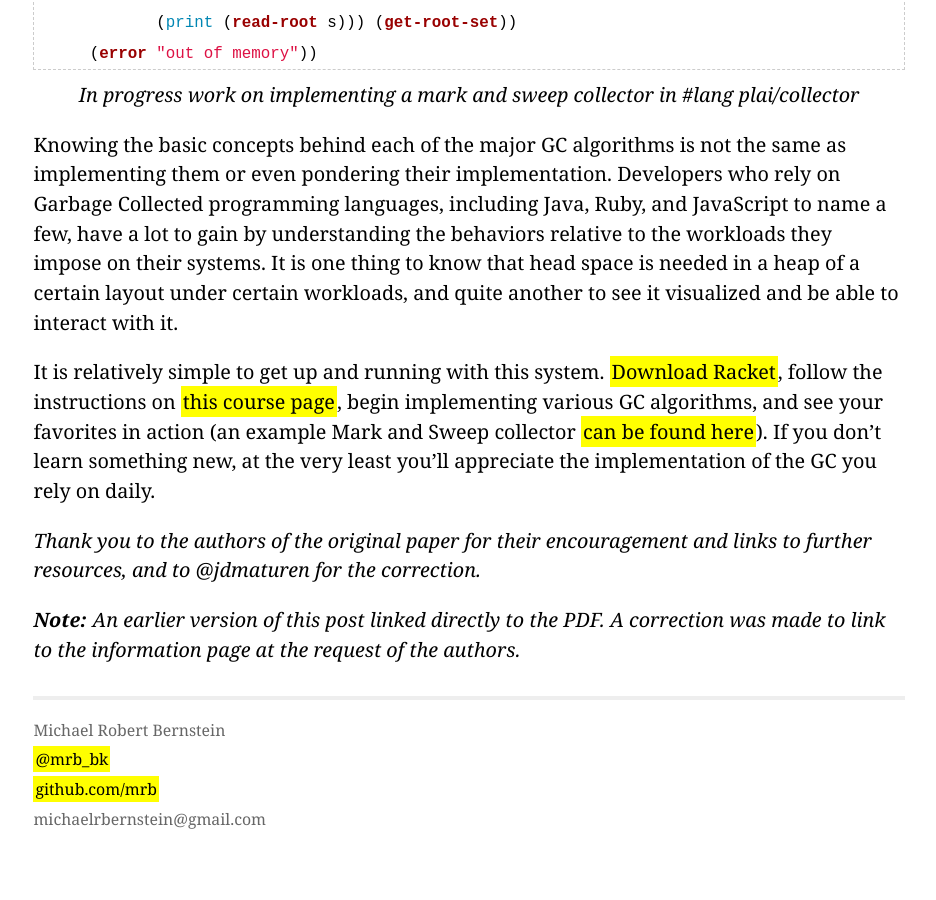
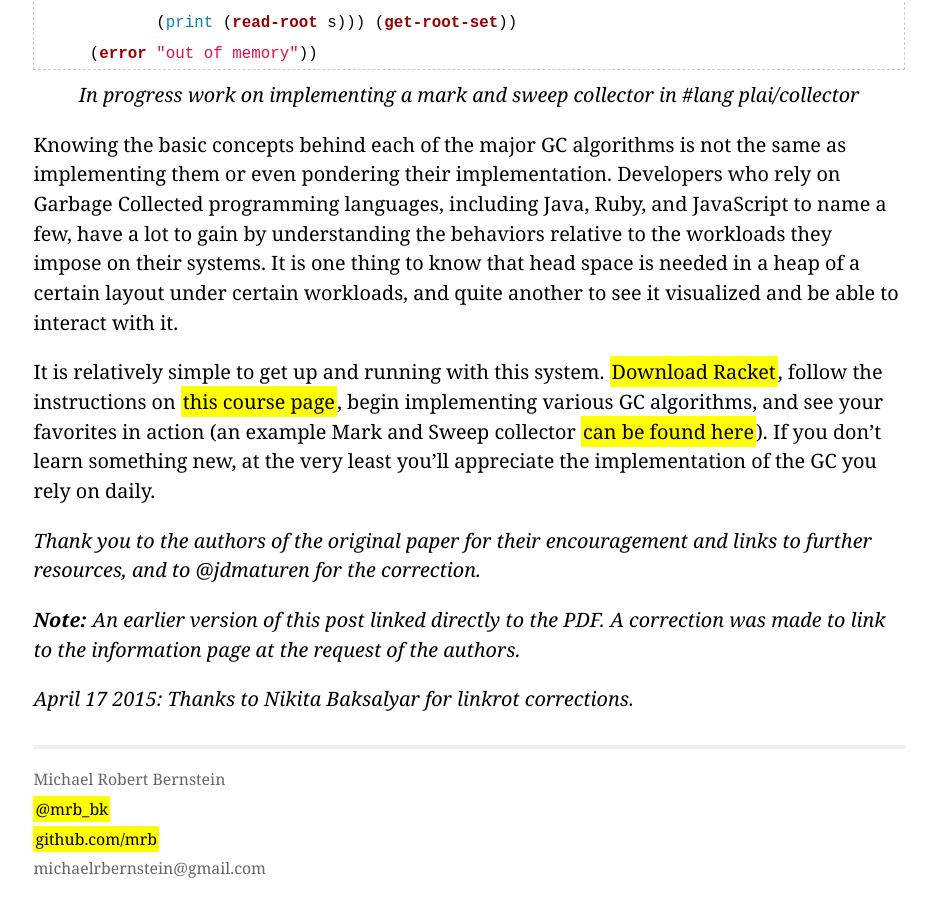
Before and after one commit to mrb/mrb.github.com, a Jekyll site: the page built from _posts/2013-05-20-adventures-in-GC-pedagogy.markdown, in a window 1280 px wide and 900 px high, scrolled down 4892 px. Shown: the whole window, without its empty margins (171-1107 px from the left). Built offline with Jekyll 4.4.1, drawn with Linux system fonts in a browser that asks for light colours; Markdown is read by kramdown in place of the engine named in the settings; comment, search, counter and statistics services are not loaded; before the commit the page ends 5742 px from its top, so only the background shows below that.

Commit message:
Fix some links

```diff
--- a/_posts/2013-05-20-adventures-in-GC-pedagogy.markdown
+++ b/_posts/2013-05-20-adventures-in-GC-pedagogy.markdown
@@ -113,8 +113,10 @@ The paper reports a great deal of success with this approach, which leads me to
 
 Knowing the basic concepts behind each of the major GC algorithms is not the same as implementing them or even pondering their implementation. Developers who rely on Garbage Collected programming languages, including Java, Ruby, and JavaScript to name a few, have a lot to gain by understanding the behaviors relative to the workloads they impose on their systems. It is one thing to know that head space is needed in a heap of a certain layout under certain workloads, and quite another to see it visualized and be able to interact with it.
 
-It is relatively simple to get up and running with this system. <a href="http://racket-lang.org/download/">Download Racket</a>, follow the instructions on <a href="http://faculty.cs.byu.edu/~jay/courses/2012/fall/330/course/gc.html">this course page</a>, begin implementing various GC algorithms, and see your favorites in action (an example Mark and Sweep collector <a href="https://github.com/plt/racket/blob/master/collects/tests/plai/gc/good-collectors/good-collector.rkt">can be found here</a>). If you don't learn something new, at the very least you'll appreciate the implementation of the GC you rely on daily.
+It is relatively simple to get up and running with this system. <a href="http://racket-lang.org/download/">Download Racket</a>, follow the instructions on <a href="https://web.archive.org/web/20140718010815/http://faculty.cs.byu.edu/~jay/courses/2012/fall/330/course/gc.html">this course page</a>, begin implementing various GC algorithms, and see your favorites in action (an example Mark and Sweep collector <a href="https://github.com/racket/plai/blob/master/tests/gc/good-collectors/good-collector.rkt">can be found here</a>). If you don't learn something new, at the very least you'll appreciate the implementation of the GC you rely on daily.
 
 <i>Thank you to the authors of the original paper for their encouragement and links to further resources, and to @jdmaturen for the correction.</i>
 
 <i><b>Note:</b> An earlier version of this post linked directly to the PDF. A correction was made to link to the information page at the request of the authors.</i>
+
+<i>April 17 2015: Thanks to Nikita Baksalyar for linkrot corrections.</i>
```
